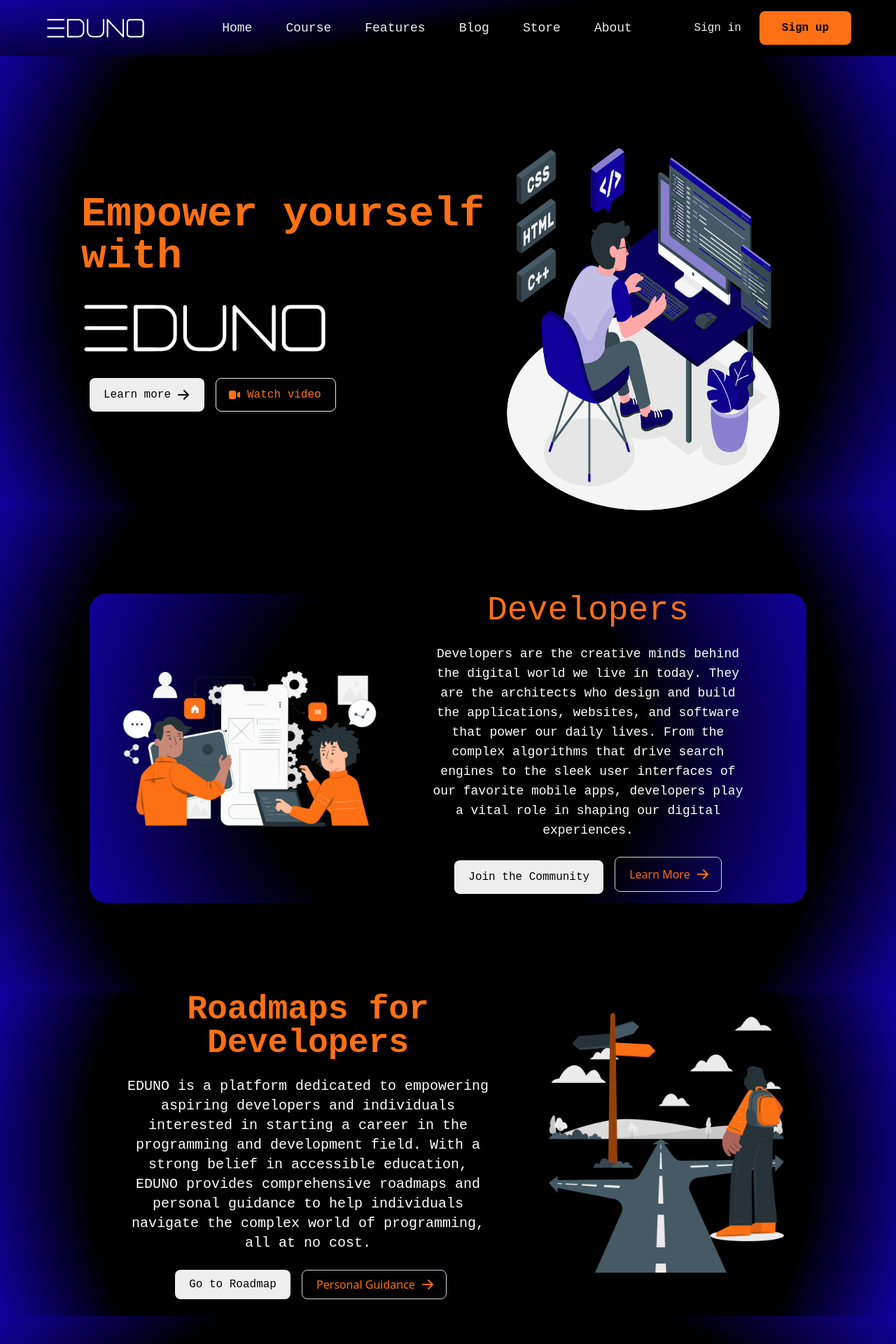
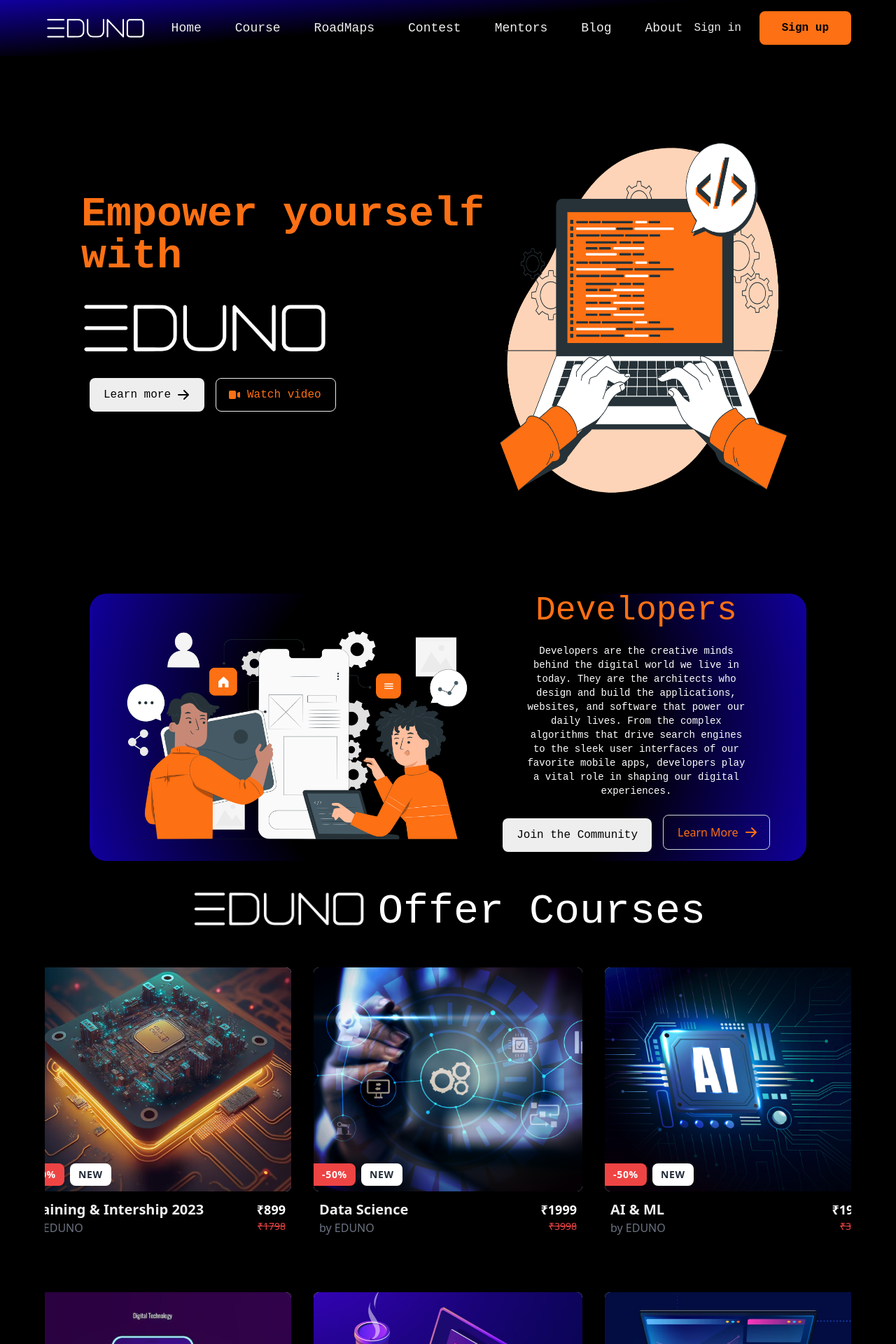
Before and after one commit to officialeduno/Eduno, a Next.js app: page / in a window 1280 px wide. Shown: the top 1920 px of the page at 70% size. Built offline with nearby package versions, Linux system fonts and the light colour scheme.

Commit message:
Final Index Page for next steps

```diff
--- a/components/navbar.js
+++ b/components/navbar.js
@@ -42,9 +42,10 @@ const Navbar = (props) => {
                         <nav className="hidden gap-12 lg:flex">
                             <Link href={'/'} className="text-lg text-font navbar-menu-text-color transition duration-100 navbar-menu-hover-text-color">Home</Link>
                             <Link href={'#courses'} className="text-lg text-font navbar-menu-text-color transition duration-100 navbar-menu-hover-text-color">Course</Link>
-                            <Link href={'/features/feature'} className="inline-flex items-center navbar-menu-text-color gap-1 text-lg text-font navbar-menu-hover-text-color">Features</Link>
-                            <Link href={'/blogs/blog'} className="text-lg text-font navbar-menu-text-color transition duration-100 navbar-menu-hover-text-color">Blog</Link>
-                            <a href="#" className="text-lg text-font navbar-menu-text-color transition duration-100 navbar-menu-hover-text-color">Store</a>
+                            <Link href={'/features/feature'} className="inline-flex items-center navbar-menu-text-color gap-1 text-lg text-font navbar-menu-hover-text-color">RoadMaps</Link>
+                            <Link href={'/blogs/blog'} className="text-lg text-font navbar-menu-text-color transition duration-100 navbar-menu-hover-text-color">Contest</Link>
+                            <Link href={'/blogs/blog'} className="text-lg text-font navbar-menu-text-color transition duration-100 navbar-menu-hover-text-color">Mentors</Link>
+                            <a href="#" className="text-lg text-font navbar-menu-text-color transition duration-100 navbar-menu-hover-text-color">Blog</a>
                             <a href="#" className="text-lg text-font navbar-menu-text-color transition duration-100 navbar-menu-hover-text-color">About</a>
                         </nav>
 
@@ -92,9 +93,10 @@ const Navbar = (props) => {
 
                     <Link href={'/'} onClick={handleMenu} className="py-3 pt-4 text-lg text-font text-white transition duration-100 navbar-menu-hover-text-color">Home</Link>
                     <Link href={'/features/feature'} onClick={handleMenu} className="py-3 text-lg text-font text-white transition duration-100 navbar-menu-hover-text-color">Course</Link>
-                    <a href="#" onClick={handleMenu} className="py-3 inline-flex items-center text-white gap-1 text-lg text-font navbar-menu-hover-text-color">Features</a>
-                    <Link href={'/blogs/blog'} onClick={handleMenu} className="py-3 text-lg text-font text-white transition duration-100 navbar-menu-hover-text-color">Blog</Link>
-                    <a href="#" onClick={handleMenu} className="py-3 text-lg text-font text-white transition duration-100 navbar-menu-hover-text-color">Store</a>
+                    <a href="#" onClick={handleMenu} className="py-3 inline-flex items-center text-white gap-1 text-lg text-font navbar-menu-hover-text-color">RoadMaps</a>
+                    <Link href={'/blogs/blog'} onClick={handleMenu} className="py-3 text-lg text-font text-white transition duration-100 navbar-menu-hover-text-color">Contest</Link>
+                    <Link href={'/blogs/blog'} onClick={handleMenu} className="py-3 text-lg text-font text-white transition duration-100 navbar-menu-hover-text-color">Mentors</Link>
+                    <a href="#" onClick={handleMenu} className="py-3 text-lg text-font text-white transition duration-100 navbar-menu-hover-text-color">Blog</a>
                     <a href="#" onClick={handleMenu} className="py-3 text-lg text-font text-white transition duration-100 navbar-menu-hover-text-color">About</a>
 
 
--- a/pages/_app.js
+++ b/pages/_app.js
@@ -55,7 +55,7 @@ export default function App({ Component, pageProps }) {
 
   return <>
     <LoadingBar
-      color='#ff6500'
+      color='#FD7014'
       progress={progress}
       waitingTime={300}
       onLoaderFinished={() => setProgress(0)}
--- a/pages/index.js
+++ b/pages/index.js
@@ -34,7 +34,7 @@ export default function Home() {
         <link rel="icon" type="image/x-icon" href="logo-wbg-icon.ico"></link>
       </Head>
 
-      <section className="footerbg md:pt-32 md:h-[80vh] flex md:flex-row flex-col-reverse md:justify-around md:px-12">
+      <section className="headerbg md:pt-32 md:h-[80vh] flex md:flex-row flex-col-reverse md:justify-around md:px-12">
 
         <div className='md:ml-16 flex flex-col justify-center items-center md:items-start'>
 
@@ -55,19 +55,19 @@ export default function Home() {
 
         </div>
         <div className='md:mr-24 flex justify-center items-center'>
-          <img src="./img/headerimg3.png" className='h-[30vh] md:h-[70vh]' alt="" />
+          <img src="./img/headerimg2.png" className='h-[30vh] md:h-[70vh]' alt="" />
         </div>
 
       </section>
 
 
-      <section className='footerbg px-4 py-8 md:py-32 md:px-32'>
+      <section className='headerbg px-4 py-8 md:pt-32 md:pb-8 md:px-32'>
 
         <div className='developer-section-background flex flex-col md:flex-row justify-around items-center rounded-2xl md:rounded-3xl px-2 md:px-8'>
-          <img src="img/developers4.png" className='h-[30vh] md:h-[50vh]' alt="" />
+          <img src="img/developers4.png" className='h-[20vh] md:h-[40vh]' alt="" />
           <div className='flex flex-col justify-center items-center'>
             <h1 className='text-[#FD7014] text-4xl md:text-5xl text-font text-center pb-2 md:pb-6'>Developers</h1>
-            <h1 className='text-white text-sm md:text-lg px-2 md:px-12 text-center text-font'>Developers are the creative minds behind the digital world we live in today. They are the architects who design and build the applications, websites, and software that power our daily lives. From the complex algorithms that drive search engines to the sleek user interfaces of our favorite mobile apps, developers play a vital role in shaping our digital experiences.</h1>
+            <h1 className='text-white text-sm md:px-12 text-center text-font'>Developers are the creative minds behind the digital world we live in today. They are the architects who design and build the applications, websites, and software that power our daily lives. From the complex algorithms that drive search engines to the sleek user interfaces of our favorite mobile apps, developers play a vital role in shaping our digital experiences.</h1>
 
             <div className="mt-2 md:mt-6 flex flex-col md:flex-row justify-center items-center">
               <Link href="https://drive.google.com/file/d/1ggceuBmqModIkmCPoDvozN0hZqQzFdkC/view?usp=sharing" target='_blank' className="inline-flex justify-center items-center py-2 mb-2 md:py-3 px-4 md:px-5 text-base font-medium text-center rounded-lg focus:ring-4 focus:ring-primary-300 dark:focus:ring-primary-900 button-background button-hover-background button-text button-hover-text">
@@ -86,27 +86,10 @@ export default function Home() {
       </section>
 
 
-      <section className='footerbg px-4 md:px-32 flex md:flex-row flex-col justify-around items-start pb-6'>
-        <div className='flex flex-col justify-center items-center pt-6 md:pt-0'>
-          <h1 className='text-[#FD7014] text-4xl md:text-5xl text-font-heading text-center pb-2 md:pb-6'>Roadmaps for Developers</h1>
-          <h1 className='text-white text-sm md:text-xl text-font px-2 md:px-12 text-center'>EDUNO is a platform dedicated to empowering aspiring developers and individuals interested in starting a career in the programming and development field. With a strong belief in accessible education, EDUNO provides comprehensive roadmaps and personal guidance to help individuals navigate the complex world of programming, all at no cost.</h1>
-          <div className="md:mt-6 flex flex-col md:flex-row ">
-            <Link href="https://drive.google.com/file/d/1ggceuBmqModIkmCPoDvozN0hZqQzFdkC/view?usp=sharing" target='_blank' className="inline-flex justify-center items-center px-4 py-2 mb-3 mt-2 md:my-0 md:py-2 md:px-5 md:ml-2 text-base font-medium text-center rounded-lg focus:ring-4 focus:ring-primary-300 dark:focus:ring-primary-900 button-background button-hover-background button-text button-hover-text">
-              Go to Roadmap
-            </Link>
-
-            <a href="#" className="inline-flex justify-center items-center px-4 py-2 md:py-2 md:px-5 md:ml-4 text-base font-medium text-center rounded-lg border border-gray-300 hover:bg-gray-100 focus:ring-4 focus:ring-gray-100 dark:border-gray-700 dark:hover:bg-gray-700 dark:focus:ring-gray-800 button2-text">
-              Personal Guidance
-
-              <svg className="ml-2 -mr-1 w-5 h-5" fill="currentColor" viewBox="0 0 20 20" xmlns="http://www.w3.org/2000/svg"><path fillRule="evenodd" d="M10.293 3.293a1 1 0 011.414 0l6 6a1 1 0 010 1.414l-6 6a1 1 0 01-1.414-1.414L14.586 11H3a1 1 0 110-2h11.586l-4.293-4.293a1 1 0 010-1.414z" clipRule="evenodd"></path></svg>
-            </a>
-          </div>
-        </div>
-        <img src="img/roadmap2.png" className='h-[50vh] md:h-[50vh]' alt="" />
-      </section>
 
 
-      <section className='footerbg md:px-32 flex flex-col justify-center items-center md:py-12 md:pt-16 md:pb-0 pb-8'>
+
+      <section className='headerbg md:px-32 flex flex-col justify-center items-center md:py-12 md:pt-2 md:pb-0 pb-8'>
         <div className='flex md:flex-row flex-col justify-center items-center pt-8 md:pt-0'>
           <img src="eduno-white.png" className='h-6 md:h-14 mb-2' alt="" />
           <h1 className='text-white text-4xl md:text-6xl text-center text-font md:pl-2'>Offer Courses</h1>
@@ -251,7 +234,7 @@ export default function Home() {
             </div>
           </div>
         </div>
-        <Link href="https://drive.google.com/file/d/1ggceuBmqModIkmCPoDvozN0hZqQzFdkC/view?usp=sharing" target='_blank' className="inline-flex justify-center items-center px-4 py-2 md:py-3 md:px-5 md:mb-12 text-base font-medium text-center focus:ring-4 rounded-lg focus:ring-primary-300 dark:focus:ring-primary-900 button-background button-hover-background button-text button-hover-text">
+        <Link href="https://drive.google.com/file/d/1ggceuBmqModIkmCPoDvozN0hZqQzFdkC/view?usp=sharing" target='_blank' className="inline-flex justify-center items-center px-4 py-2 mt-4 md:py-3 md:px-5 md:mb-12 text-base font-medium text-center focus:ring-4 rounded-lg focus:ring-primary-300 dark:focus:ring-primary-900 button-background button-hover-background button-text button-hover-text">
           Sell all Courses
           <svg className="ml-2 -mr-1 w-5 h-5" fill="currentColor" viewBox="0 0 20 20" xmlns="http://www.w3.org/2000/svg"><path fillRule="evenodd" d="M10.293 3.293a1 1 0 011.414 0l6 6a1 1 0 010 1.414l-6 6a1 1 0 01-1.414-1.414L14.586 11H3a1 1 0 110-2h11.586l-4.293-4.293a1 1 0 010-1.414z" clipRule="evenodd"></path></svg>
         </Link>
@@ -272,9 +255,9 @@ export default function Home() {
         </div>
       </section>
 
-      <section className='footerbg md:pt-28 md:pb-28 md:px-32 px-4 py-8'>
+      <section className='headerbg md:pt-28 md:pb-28 md:px-32 px-4 py-8'>
 
-        <div className='developer-section-background flex flex-col-reverse md:flex-row justify-around items-center rounded-3xl md:px-8'>
+        <div className='developer-section-background flex flex-col-reverse md:flex-row justify-around items-center rounded-3xl md:px-8 '>
           <div className='flex flex-col justify-center items-center'>
             <h1 className='text-[#FD7014] text-3xl md:text-5xl text-center pb-6 text-font-heading'>Weekly Coding Contest</h1>
             <h1 className='text-white md:text-md px-2 md:px-12 text-center text-font'>Join the weekly coding contest to enhance your programming solving skills and boost your career with the help of contest. Get some exciting prizes and goodies (T-shirts, Hoodies,  Stickers, etc). By consistently participating and excelling in these contests, developers can establish a strong reputation within the programming community and enhance their professional credibility</h1>
--- a/styles/globals.css
+++ b/styles/globals.css
@@ -13,7 +13,7 @@
 
 .navigationbg {
     background: rgb(17,0,158);
-background: linear-gradient(170deg, rgba(17,0,158,1) 0%, rgba(0,0,0,1) 50%);
+background: linear-gradient(175deg, rgba(17,0,158,1) 0%, rgba(0,0,0,1) 46%);
 }
 
 .headerbg {
@@ -22,7 +22,7 @@ background: linear-gradient(170deg, rgba(17,0,158,1) 0%, rgba(0,0,0,1) 50%);
 
 .footerbg{
     background: rgb(0,0,0);
-background: radial-gradient(circle, rgba(0,0,0,1) 76%, rgba(17,0,158,1) 100%);
+background: linear-gradient(175deg, rgba(0,0,0,1) 81%, rgba(17,0,158,1) 91%);
 }
 
 /* Developer Section  */
@@ -55,7 +55,7 @@ background: radial-gradient(circle, rgba(0,0,0,1) 50%, rgba(17,0,158,1) 100%);
 /* Navbar Menu theme */
 .navbar-hamburger-bg{
     background: rgb(0,0,0);
-background: linear-gradient(73deg, rgba(0,0,0,1) 72%, rgba(253,112,20,1) 100%);
+background: linear-gradient(73deg, rgba(0,0,0,1) 72%, rgba(17,0,158,1) 100%);
 }
 .navbar-menu-text-color{
     color: #EEEEEE;
```
Also changed, not shown: public/img/developers4.png.
